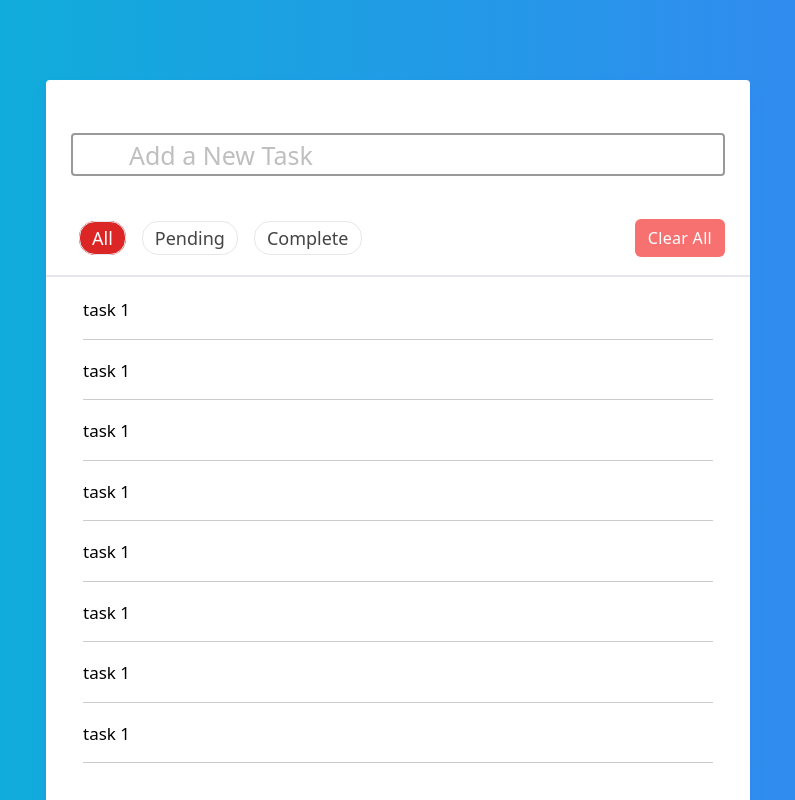
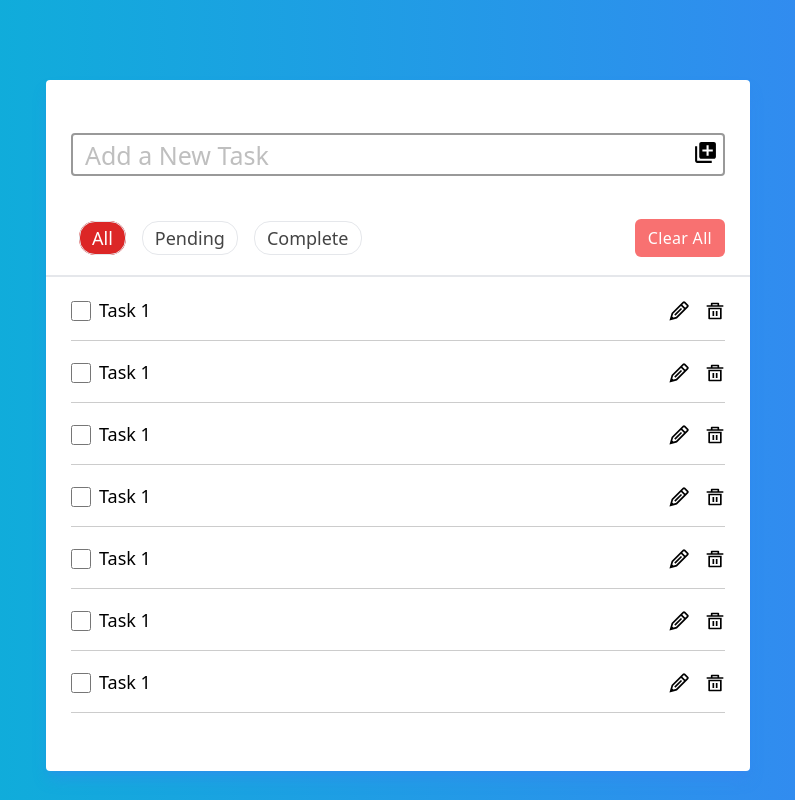
Before and after one commit to Naiem1/todo-app, a React (Vite) app: page / in a window 1280 px wide. Shown: the whole page, without its empty margins (242-1037 px from the left). Built offline with nearby package versions, Linux system fonts and the light colour scheme.

Commit message:
added icons and addes some styling

```diff
--- a/package.json
+++ b/package.json
@@ -10,7 +10,8 @@
   },
   "dependencies": {
     "react": "^18.2.0",
-    "react-dom": "^18.2.0"
+    "react-dom": "^18.2.0",
+    "react-icons": "^4.8.0"
   },
   "devDependencies": {
     "@types/react": "^18.0.28",
--- a/src/components/Todo/Todo.tsx
+++ b/src/components/Todo/Todo.tsx
@@ -1,4 +1,7 @@
 import { useEffect, useRef, useState } from 'react';
+import { GrEdit } from 'react-icons/gr';
+import { MdLibraryAdd } from 'react-icons/md';
+import { RiDeleteBin5Line } from 'react-icons/ri';
 
 const Todo: React.FC = () => {
   const [height, setHeight] = useState<any | null>(null);
@@ -11,24 +14,25 @@ const Todo: React.FC = () => {
 
   return (
     <div className="bg-white w-[44rem] h-fit mt-20 my-32 mx-auto rounded pt-[28px] pb-[30px] shadow-lg shadow-blue-500/40">
-      <div className="h-[93px] p-[25px]">
+      <div className="h-[93px] p-[25px] relative">
         <input
           type="text"
           name="text"
           id="text"
           placeholder="Add a New Task"
-          className="h-full w-full outline-none rounded border-2 border-[#999] pt-0 pr-5 pb-0 pl-14 p-5 text-[25px] focus:border focus:border-sky-500 focus:ring-1 focus:ring-sky-500 placeholder:text-[#bfbfbf]"
+          className="h-full w-full outline-none rounded border-2 border-[#999] pt-0 pr-5 pb-0 pl-3  text-[25px] focus:border focus:border-sky-500 focus:ring-1 focus:ring-sky-500 placeholder:text-[#bfbfbf]"
         />
+        <MdLibraryAdd className="cursor-pointer text-[25px] absolute top-8 right-8" />
       </div>
       <div className="border-b-2 flex justify-between items-center py-[18px] px-[25px]">
         <div className=" text-[18px] cursor-pointer text-[#444444]">
-          <span className="my-0 mx-[8px] border py-1 px-3 rounded-2xl bg-red-600 text-white">
+          <span className="my-0 mx-[8px] border hover:border-red-400 py-1 px-3 rounded-2xl bg-red-600 text-white">
             All
           </span>
-          <span className="my-0 mx-[8px] border py-1 px-3 rounded-2xl">
+          <span className="my-0 mx-[8px] border hover:border-red-400 py-1 px-3 rounded-2xl">
             Pending
           </span>
-          <span className="my-0 mx-[8px] border py-1 px-3 rounded-2xl">
+          <span className="my-0 mx-[8px] border hover:border-red-400 py-1 px-3 rounded-2xl">
             Complete
           </span>
         </div>
@@ -46,35 +50,75 @@ const Todo: React.FC = () => {
             height >= 480 ? 'max-h-[480px] overflow-y-auto px-3' : ''
           }`}
         >
-          <li className="list-none text-[17px] mb-[18px] pb-[16px] border-b border-[#ccc]">
-            task 1
+          <li className="flex items-center justify-between list-none text-[17px] mb-[18px] pb-[16px] border-b border-[#ccc]">
+            <div className="flex items-center">
+              <input type="checkbox" className="mr-2 w-5 h-5 accent-red-600" />
+              <p className="text-[18px]">Task 1</p>
+            </div>
+            <div className="flex items-center justify-between w-14 text-xl cursor-pointer">
+              <GrEdit className="" />
+              <RiDeleteBin5Line />
+            </div>
           </li>
-          <li className="list-none text-[17px] mb-[18px] pb-[16px] border-b border-[#ccc]">
-            task 1
+          <li className="flex items-center justify-between list-none text-[17px] mb-[18px] pb-[16px] border-b border-[#ccc]">
+            <div className="flex items-center">
+              <input type="checkbox" className="mr-2 w-5 h-5 accent-red-600" />
+              <p className="text-[18px]">Task 1</p>
+            </div>
+            <div className="flex items-center justify-between w-14 text-xl cursor-pointer">
+              <GrEdit className="" />
+              <RiDeleteBin5Line />
+            </div>
           </li>
-          <li className="list-none text-[17px] mb-[18px] pb-[16px] border-b border-[#ccc]">
-            task 1
+          <li className="flex items-center justify-between list-none text-[17px] mb-[18px] pb-[16px] border-b border-[#ccc]">
+            <div className="flex items-center">
+              <input type="checkbox" className="mr-2 w-5 h-5 accent-red-600" />
+              <p className="text-[18px]">Task 1</p>
+            </div>
+            <div className="flex items-center justify-between w-14 text-xl cursor-pointer">
+              <GrEdit className="hover:text-gray-400" />
+              <RiDeleteBin5Line />
+            </div>
           </li>
-          <li className="list-none text-[17px] mb-[18px] pb-[16px] border-b border-[#ccc]">
-            task 1
+          <li className="flex items-center justify-between list-none text-[17px] mb-[18px] pb-[16px] border-b border-[#ccc]">
+            <div className="flex items-center">
+              <input type="checkbox" className="mr-2 w-5 h-5 accent-red-600" />
+              <p className="text-[18px]">Task 1</p>
+            </div>
+            <div className="flex items-center justify-between w-14 text-xl cursor-pointer">
+              <GrEdit className="" />
+              <RiDeleteBin5Line />
+            </div>
           </li>
-          <li className="list-none text-[17px] mb-[18px] pb-[16px] border-b border-[#ccc]">
-            task 1
+          <li className="flex items-center justify-between list-none text-[17px] mb-[18px] pb-[16px] border-b border-[#ccc]">
+            <div className="flex items-center">
+              <input type="checkbox" className="mr-2 w-5 h-5 accent-red-600" />
+              <p className="text-[18px]">Task 1</p>
+            </div>
+            <div className="flex items-center justify-between w-14 text-xl cursor-pointer">
+              <GrEdit className="" />
+              <RiDeleteBin5Line />
+            </div>
           </li>
-          <li className="list-none text-[17px] mb-[18px] pb-[16px] border-b border-[#ccc]">
-            task 1
+          <li className="flex items-center justify-between list-none text-[17px] mb-[18px] pb-[16px] border-b border-[#ccc]">
+            <div className="flex items-center">
+              <input type="checkbox" className="mr-2 w-5 h-5 accent-red-600" />
+              <p className="text-[18px]">Task 1</p>
+            </div>
+            <div className="flex items-center justify-between w-14 text-xl cursor-pointer">
+              <GrEdit className="" />
+              <RiDeleteBin5Line />
+            </div>
           </li>
-          <li className="list-none text-[17px] mb-[18px] pb-[16px] border-b border-[#ccc]">
-            task 1
-          </li>
-          <li className="list-none text-[17px] mb-[18px] pb-[16px] border-b border-[#ccc]">
-            task 1
-          </li>
-          <li className="list-none text-[17px] mb-[18px] pb-[16px] border-b border-[#ccc]">
-            task 1
-          </li>
-          <li className="list-none text-[17px] mb-[18px] pb-[16px] border-b border-[#ccc]">
-            task 1
+          <li className="flex items-center justify-between list-none text-[17px] mb-[18px] pb-[16px] border-b border-[#ccc]">
+            <div className="flex items-center">
+              <input type="checkbox" className="mr-2 w-5 h-5 accent-red-600" />
+              <p className="text-[18px]">Task 1</p>
+            </div>
+            <div className="flex items-center justify-between w-14 text-xl cursor-pointer">
+              <GrEdit className="" />
+              <RiDeleteBin5Line />
+            </div>
           </li>
         </ul>
       </div>
```
Also changed, not shown: 2 other files (tests, documents, lock files or other folders).
